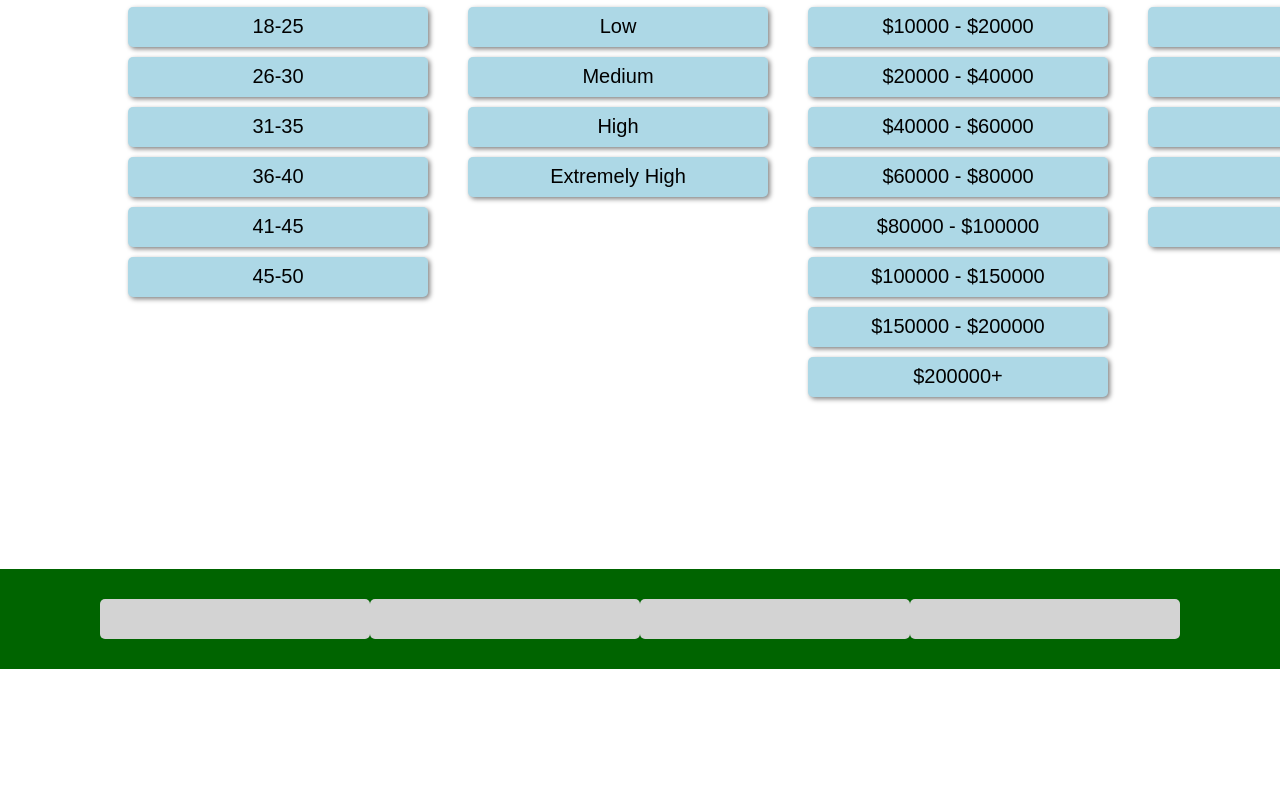
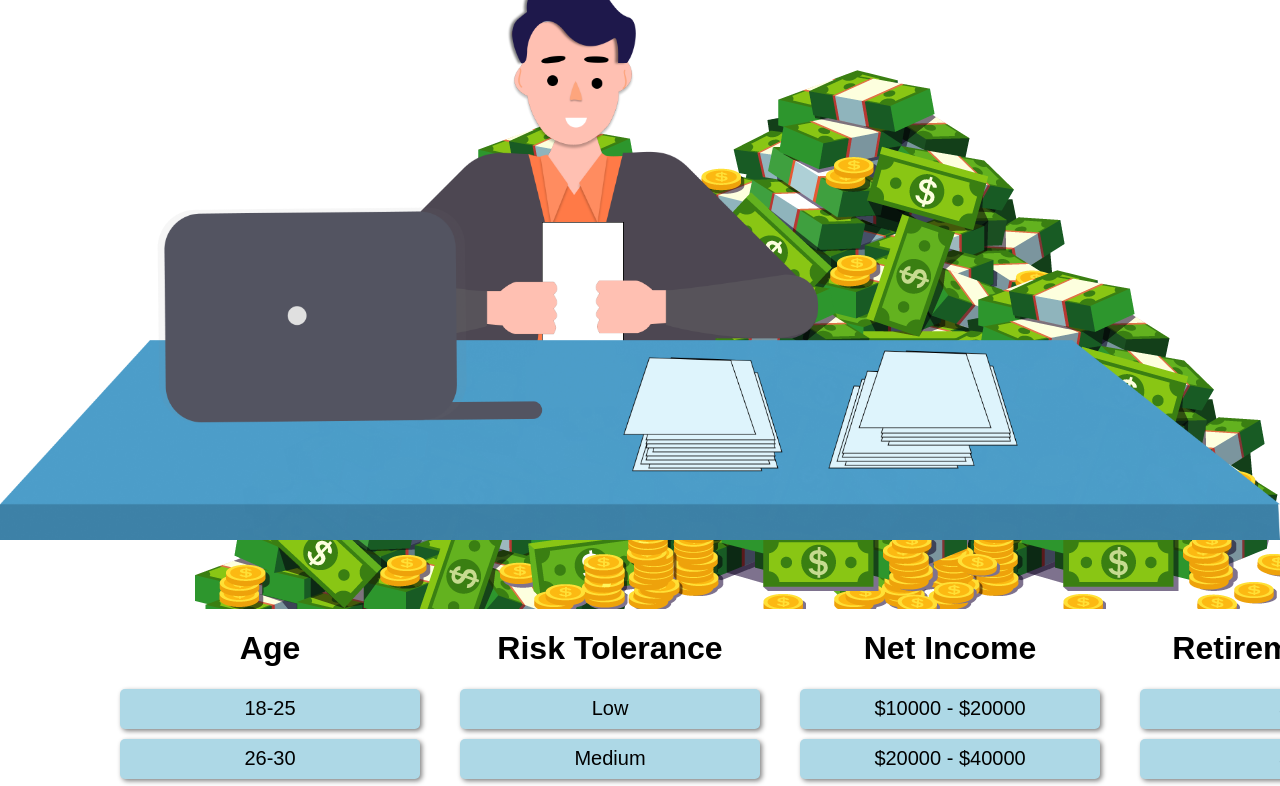
Before and after one commit to edmondthui/compound, a website built with webpack: page index.html in a window 1280 px wide. Shown: the part 131-917 px from the top of the page. Before the commit the page ends 800 px from the top, so only its background shows below. Built offline with nearby package versions, Linux system fonts and the light colour scheme.

Commit message:
:sparkles: add simple parallax to home page

```diff
--- a/index.html
+++ b/index.html
@@ -14,6 +14,23 @@
   <div id="header">
     <a href = '/compound'>₵ompound</a>
   </div>
+
+  <div class="parallax">
+    <img src="desk.png" alt="Desk" id="desk">
+    <img src="cash.png" alt="Cash" id="cash1">
+    <img src="cash.png" alt="Cash" id="cash2">
+    <img src="cash.png" alt="Cash" id="cash3">
+    <img src="cash.png" alt="Cash" id="cash4">
+    <img src="cash.png" alt="Cash" id="cash5">
+  </div>
+
+  <script type="text/javascript">
+    let desk = document.getElementById("desk")
+    window.addEventListener("scroll", ()=> {
+      let value = window.scrollY;
+      desk.style.top = value + "px";
+    })
+  </script>
 
   <div class="choices-container">
     <div>
@@ -64,7 +81,7 @@
     </div>
 
   </div>
-  <div>
+  <div class="match-container">
     <button class="match">Match With Fund</button>
   </div>
 
--- a/src/index.js
+++ b/src/index.js
@@ -71,8 +71,9 @@ function dragDrop() {
 }
 
 function matchFund() {
+
   const remove = document.querySelectorAll(
-    ".draggable, .container, .droppable, .droppable-container, .showMatch, .choices-container"
+    ".draggable, .container, .droppable, .droppable-container, .showMatch, .choices-container, .parallax, #desk, #beach"
   );
   let makeVisible = document.querySelector(".fund-container");
   makeVisible.className += " make-visible";
@@ -119,6 +120,7 @@ function matchFund() {
     fetchStockData("TECL", info);
     compoundingInterest(info, tags);
   }
+  window.scroll({top: 0, left: 0, behavior: 'smooth'});
 }
 
 function fetchStockData(fundTicker, info) {
--- a/src/styles/index.scss
+++ b/src/styles/index.scss
@@ -8,6 +8,7 @@
   padding: 0 100px;
   align-items: center;
   display: flex;
+  z-index: 10;
 }
 
 #header a {
@@ -19,7 +20,7 @@
 
 .choices-container {
   display: flex;
-  margin: 50px 100px;
+  margin: 0px 100px;
   justify-content: space-between;
   text-align: center;
   -webkit-touch-callout: none;
@@ -58,16 +59,12 @@
   height: 100px;
   justify-content: space-between;
   align-items: center;
-  position: fixed;
-  bottom: 0;
-  left: 0;
   width: 100%;
   padding: 0 100px;
   box-sizing: border-box;
 }
 
 .dropped {
-  z-index: -1;
   margin: 0;
 }
 
@@ -75,6 +72,7 @@ body {
   display: flex;
   flex-direction: column;
   font-family: sans-serif;
+  margin: 0;
 }
 
 .container {
@@ -86,24 +84,27 @@ body {
 
 .remove {
   display: none;
+  opacity: 0;
 }
 
 .match {
   opacity: 0;
   transition: opacity 500ms ease-in-out;
+  margin: 20px;
+}
+
+.match-container{
+  margin: 0 auto;
+  width: 200px;
 }
 
 .showMatch {
-  display: flex;
-  margin: 0px auto 10px auto;
   border-radius: 5px;
   background-color: darkgreen;
   color: white;
   width: 200px;
   height: 50px;
   border: 1px solid darkgreen;
-  align-items: center;
-  justify-content: center;
   font-weight: 700;
   font-size: 20px;
   opacity: 1;
@@ -236,3 +237,57 @@ body {
 .bar {
   fill: darkblue;
 }
+
+
+.parallax {
+  height: calc(100vh - 60px );
+  display: flex;
+  justify-content: center;
+  position: relative;
+  overflow: hidden;
+  align-items: center;
+}
+
+.parallax img {
+  position: absolute;
+  top: 0;
+  left: 0;
+  display: flex;
+}
+
+#desk {
+  width: 100%;
+  object-fit: cover;
+  z-index: 2;
+  margin: 100px auto 0px auto;;
+}
+
+#cash1 {
+  margin-top: 250px;
+  margin-left: 300px;
+  z-index: 1;
+}
+
+#cash2 {
+  margin-top: 200px;
+  margin-left: 600px;
+  z-index: 1;
+}
+
+#cash3 {
+  margin-top: 400px;
+  margin-left: 800px;
+  z-index: 1;
+}
+
+#cash4 {
+  margin-top: 500px;
+  margin-left: 150px;
+  z-index: 1;
+}
+
+#cash5 {
+  margin-top: 400px;
+  margin-left: 500px;
+  z-index: 1;
+}
```
Also changed, not shown: cash.png (added), desk.png (added).
